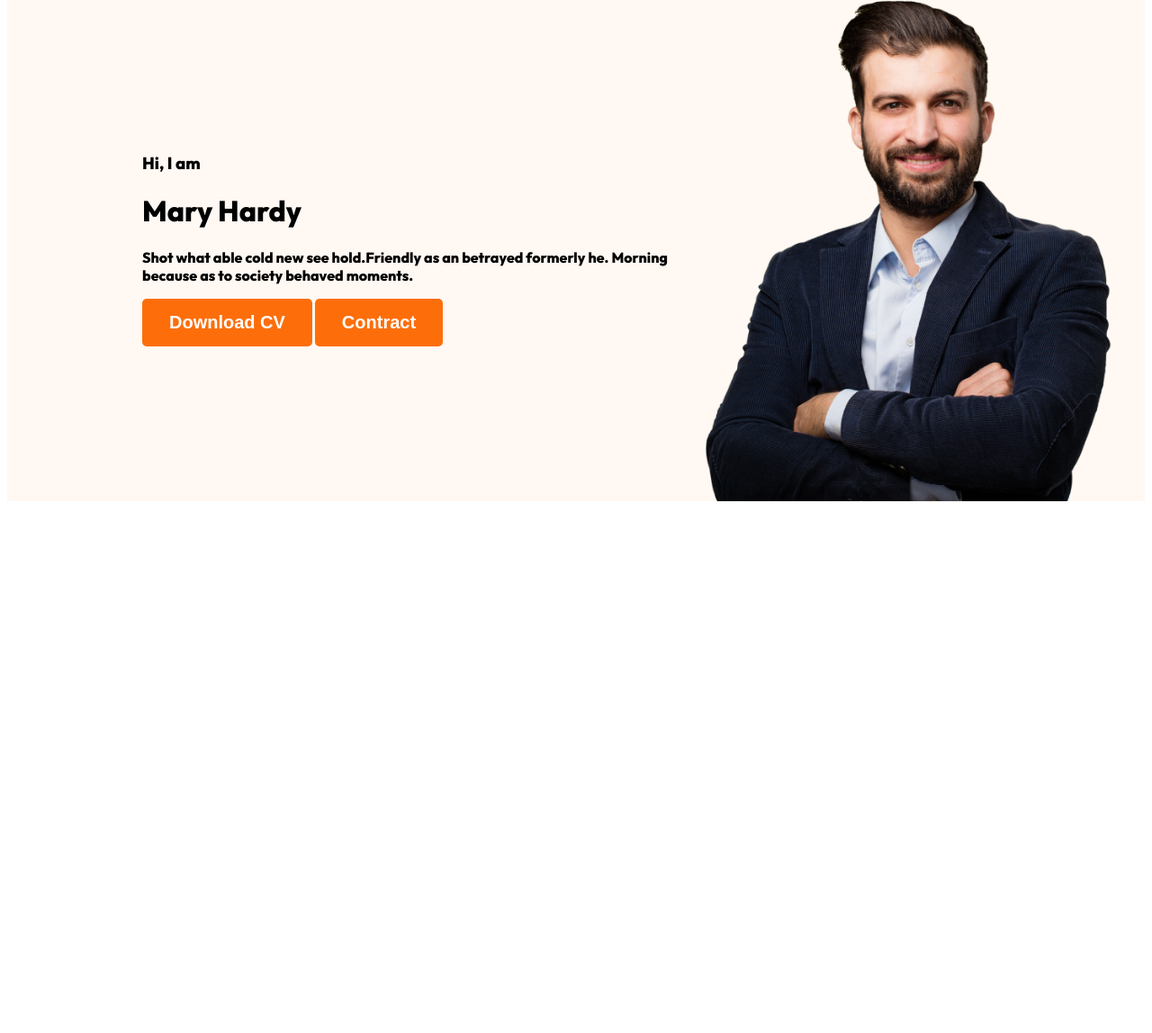
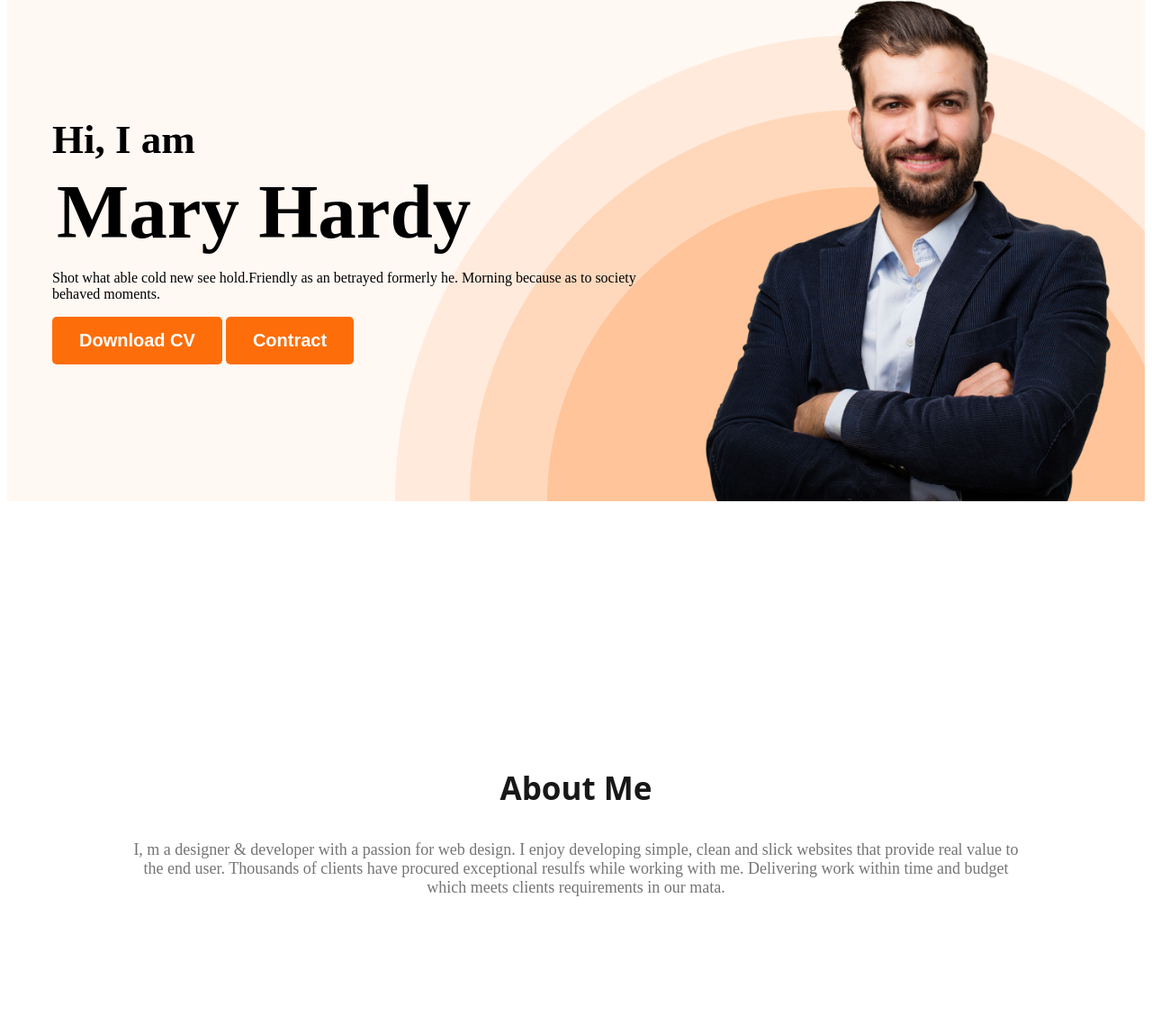
Before and after one commit to mehedip1/Portfolio1, a plain HTML site: page index.html in a window 1280 px wide. Shown: the part 211-1359 px from the top of the page at 90% size. Before the commit the page ends 800 px from the top, so only its background shows below. Drawn offline with Linux system fonts and the light colour scheme.

Commit message:
main section text add that

```diff
--- a/index.html
+++ b/index.html
@@ -5,9 +5,7 @@
     <meta name="viewport" content="width=device-width, initial-scale=1.0">
     <title>Portfolio</title>
 
-    <link rel="preconnect" href="https://fonts.googleapis.com">
-    <link rel="preconnect" href="https://fonts.gstatic.com" crossorigin>
-    <link href="https://fonts.googleapis.com/css2?family=Outfit:wght@800&display=swap" rel="stylesheet">
+
 
 
 
@@ -39,6 +37,13 @@
     </header>
     <main>
 
+      <section class="about">
+        <h3 class="section-title">About Me</h3>
+        <p class="section-text">
+          I, m a designer & developer with a passion for web design. I enjoy developing simple, clean and slick websites that provide real value to the end user. Thousands of clients have procured exceptional resulfs while working with me. Delivering work within time and budget which meets clients requirements in our mata.
+        </p>
+      </section>
+
     </main>
     <footer>
 
--- a/style/style.css
+++ b/style/style.css
@@ -1,17 +1,7 @@
-
-/* body{
-    font-family: 'Lato', 'sans-serif ';
-    font-family: 'Open Sans', 'sans-serif ';
-} */
 
 
 
- body  {
-  font-family: "Outfit", system-ui;
-  font-optical-sizing: auto;
-  font-weight: 800;
 
-}
 
 .text-primary{
     color: #FD6E0A;
@@ -29,12 +19,22 @@
 
 }
 
+
+.section-title {
+    color:  #181818;
+    text-align: center;
+    font-family: "Open Sans";
+    font-size: 35px;
+    font-weight: 700;
+
+}
+
 /* nav related style  */
 nav  {
     display: flex;
     justify-content: space-between;
     align-items: center;
-    margin: 0 100px;
+    margin: 0 50px;
 }
 
 .nav-title {
@@ -71,35 +71,44 @@ nav a {
 
 .header{
     background-color: #FFF8F3;
+    background-image: url('../images/header_bg.png');
+    background-repeat: no-repeat;
+    background-position: bottom right;
 }
 
 .banner{
-    margin: 30px 30px 30px 150px;
+    margin: 30px 30px 0px 50px;
     display: flex;
     justify-content: space-between;
     align-items: center;
 }
 
-
-/* .banner-text{
-
-    color: #474747;
-    font-size: 25px;
-
+.banner-text{
+    font-size: 45px;
+    margin: 0;
 }
 
 .banner-title{
-
-    color: #474747;
-    font-family: "Open Sans";
     font-size: 85px;
-    font-style: normal;
-    font-weight: 700;
-    line-height: normal;
-
-
-} */
+    margin: 5px;
+}
 
 .banner-pic {
     width: 500px;
 }
+
+/* About section  */
+
+.about {
+    padding: 130px;
+    border-radius: 10px;
+    margin: 130px 0;
+}
+
+.section-text{
+    color: #757575;
+    text-align: center;
+    font-size: 18px;
+    font-weight: 400;
+
+}
```
